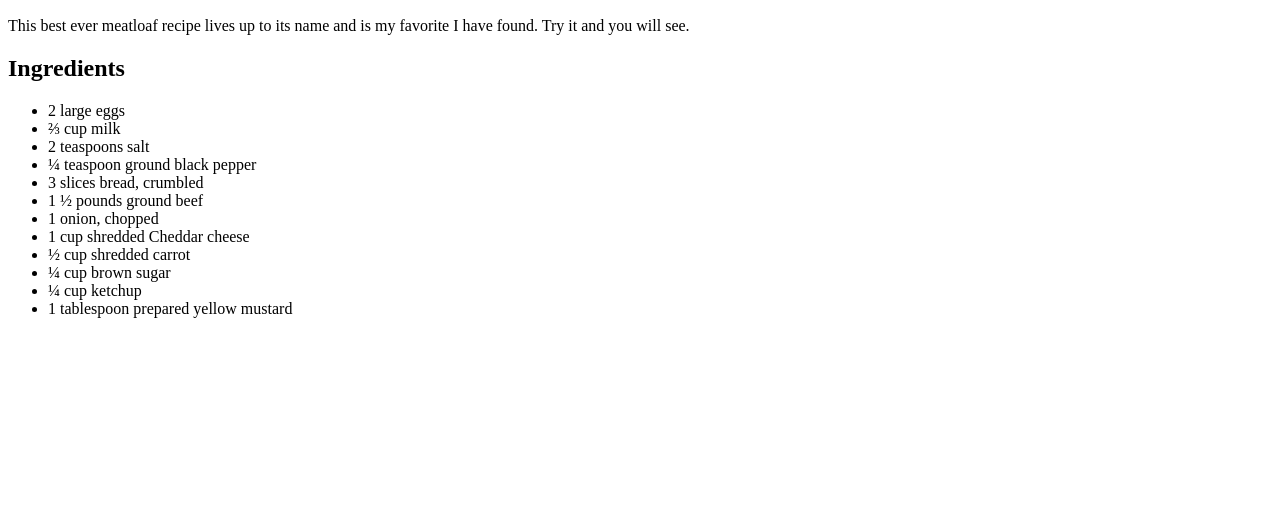
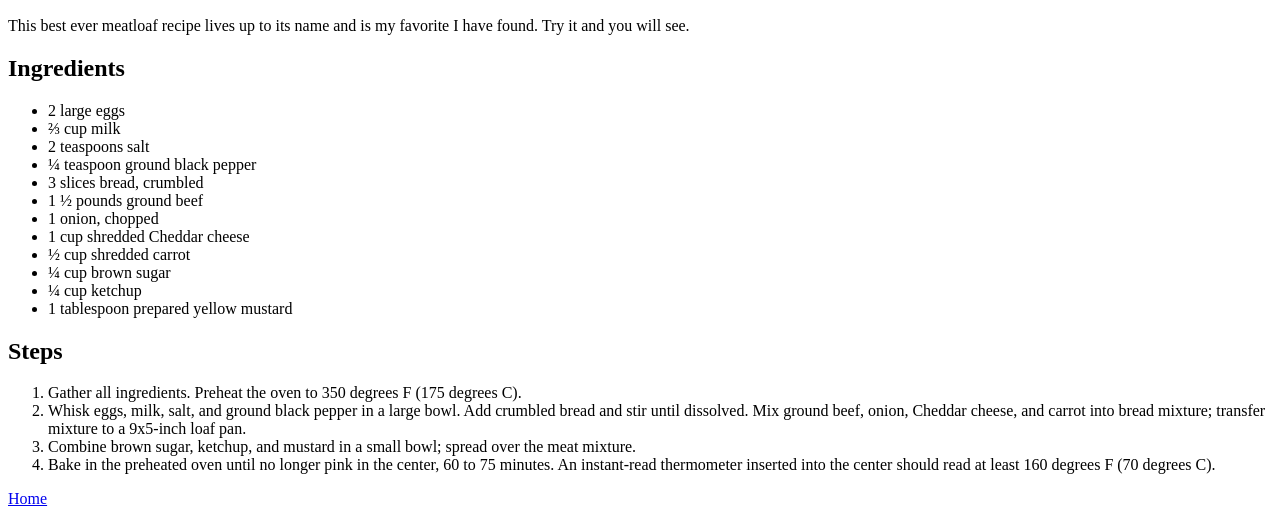
Before and after one commit to pcary2025/odin-recipes, a plain HTML site: page recipes/meatloaf.html in a window 1280 px wide. Shown: the part 455-971 px from the top of the page. Before the commit the page ends 800 px from the top, so only its background shows below. Drawn offline with Linux system fonts and the light colour scheme.

Commit message:
Add ordered list of steps and link to home page for meatloaf recipe

```diff
--- a/recipes/meatloaf.html
+++ b/recipes/meatloaf.html
@@ -28,5 +28,14 @@
         <li>1 tablespoon prepared yellow mustard</li>
     </ul>
 
+    <h2>Steps</h2>
+    <ol>
+        <li>Gather all ingredients. Preheat the oven to 350 degrees F (175 degrees C).</li>
+        <li>Whisk eggs, milk, salt, and ground black pepper in a large bowl. Add crumbled bread and stir until dissolved. Mix ground beef, onion, Cheddar cheese, and carrot into bread mixture; transfer mixture to a 9x5-inch loaf pan.</li>
+        <li>Combine brown sugar, ketchup, and mustard in a small bowl; spread over the meat mixture.</li>
+        <li>Bake in the preheated oven until no longer pink in the center, 60 to 75 minutes. An instant-read thermometer inserted into the center should read at least 160 degrees F (70 degrees C).</li>
+    </ol>
+
+    <a href="../index.html">Home</a>
 </body>
 </html>
```
